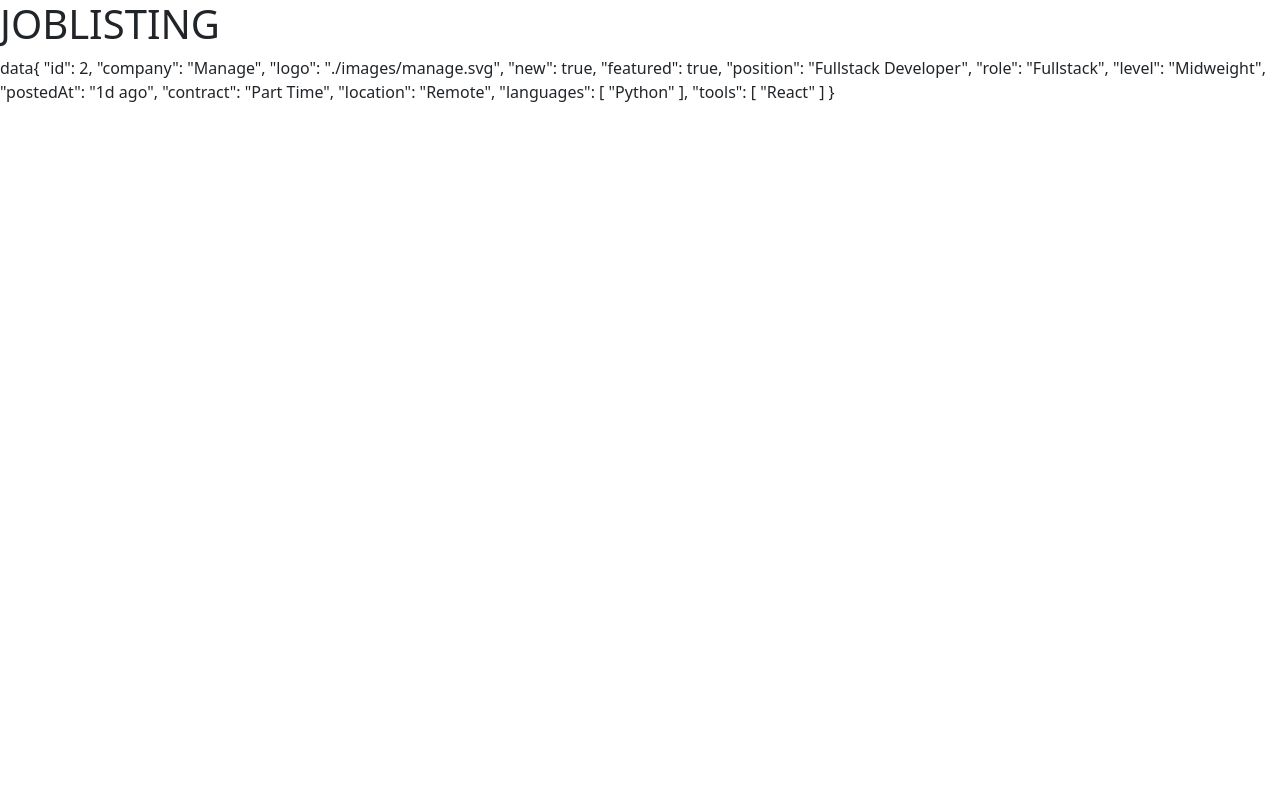
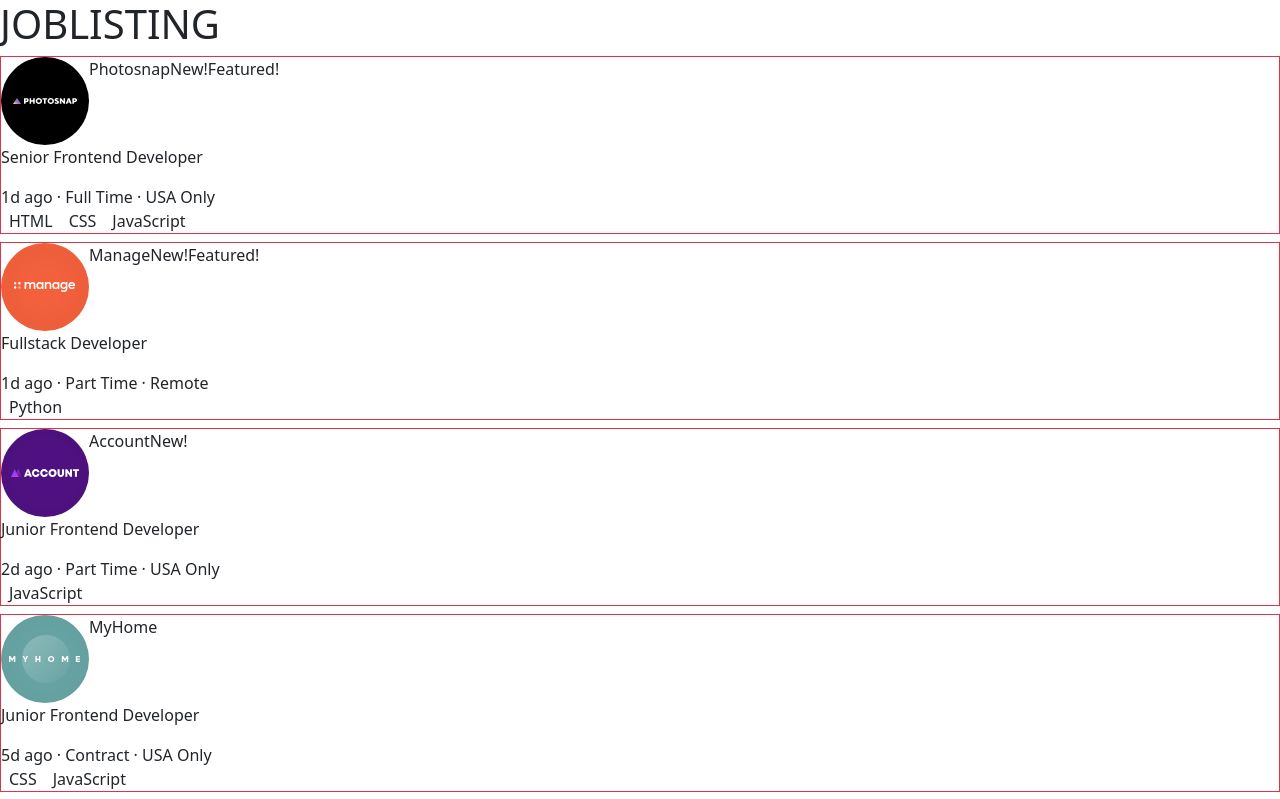
Before and after one commit to Jmnahan/job-listings-with-filtering, a Vue app: page / in a window 1280 px wide. Shown: the top 799 px of the page. Built offline with nearby package versions, Linux system fonts and the light colour scheme.

Commit message:
render-data

```diff
--- a/src/components/JobListing.vue
+++ b/src/components/JobListing.vue
@@ -3,7 +3,7 @@
       export default{
           data(){
               return{
-                  myJson: json
+                  dataJson: json
               }
           }
       }
@@ -11,5 +11,19 @@
 
 <template>
   <h1>JOBLISTING</h1>
-  <p>data{{ myJson[1] }}</p>
+  <ul class="list-unstyled">
+    <li v-for="dataJson in dataJson" :key="dataJson.id" class="border border-danger mb-2">
+      <div class="d-flex">
+        <img :src="dataJson.logo" alt="SVG logo">
+        {{ dataJson.company }}
+        <p v-if="dataJson.new == true">New!</p>
+        <p v-if="dataJson.featured == true">Featured!</p>
+      </div>
+        <p>{{ dataJson.position }}</p>
+      <div>{{ dataJson.postedAt }} · {{ dataJson.contract }} · {{ dataJson.location }}</div>
+      <span v-for="languages in dataJson.languages" :key="languages" class="mx-2">
+        {{ languages }}
+      </span>
+    </li>
+  </ul>
 </template>
--- a/src/json/data.json
+++ b/src/json/data.json
@@ -2,7 +2,7 @@
   {
     "id": 1,
     "company": "Photosnap",
-    "logo": "./images/photosnap.svg",
+    "logo": "src/assets/photosnap.svg",
     "new": true,
     "featured": true,
     "position": "Senior Frontend Developer",
@@ -17,7 +17,7 @@
   {
     "id": 2,
     "company": "Manage",
-    "logo": "./images/manage.svg",
+    "logo": "src/assets/manage.svg",
     "new": true,
     "featured": true,
     "position": "Fullstack Developer",
@@ -32,7 +32,7 @@
   {
     "id": 3,
     "company": "Account",
-    "logo": "./images/account.svg",
+    "logo": "src/assets/account.svg",
     "new": true,
     "featured": false,
     "position": "Junior Frontend Developer",
@@ -47,7 +47,7 @@
   {
     "id": 4,
     "company": "MyHome",
-    "logo": "./images/myhome.svg",
+    "logo": "src/assets/myhome.svg",
     "new": false,
     "featured": false,
     "position": "Junior Frontend Developer",
@@ -62,7 +62,7 @@
   {
     "id": 5,
     "company": "Loop Studios",
-    "logo": "./images/loop-studios.svg",
+    "logo": "src/assets/loop-studios.svg",
     "new": false,
     "featured": false,
     "position": "Software Engineer",
@@ -77,7 +77,7 @@
   {
     "id": 6,
     "company": "FaceIt",
-    "logo": "./images/faceit.svg",
+    "logo": "src/assets/faceit.svg",
     "new": false,
     "featured": false,
     "position": "Junior Backend Developer",
@@ -92,7 +92,7 @@
   {
     "id": 7,
     "company": "Shortly",
-    "logo": "./images/shortly.svg",
+    "logo": "src/assets/shortly.svg",
     "new": false,
     "featured": false,
     "position": "Junior Developer",
@@ -107,7 +107,7 @@
   {
     "id": 8,
     "company": "Insure",
-    "logo": "./images/insure.svg",
+    "logo": "src/assets/insure.svg",
     "new": false,
     "featured": false,
     "position": "Junior Frontend Developer",
@@ -122,7 +122,7 @@
   {
     "id": 9,
     "company": "Eyecam Co.",
-    "logo": "./images/eyecam-co.svg",
+    "logo": "src/assets/eyecam-co.svg",
     "new": false,
     "featured": false,
     "position": "Full Stack Engineer",
@@ -137,7 +137,7 @@
   {
     "id": 10,
     "company": "The Air Filter Company",
-    "logo": "./images/the-air-filter-company.svg",
+    "logo": "src/assets/the-air-filter-company.svg",
     "new": false,
     "featured": false,
     "position": "Front-end Dev",
```
